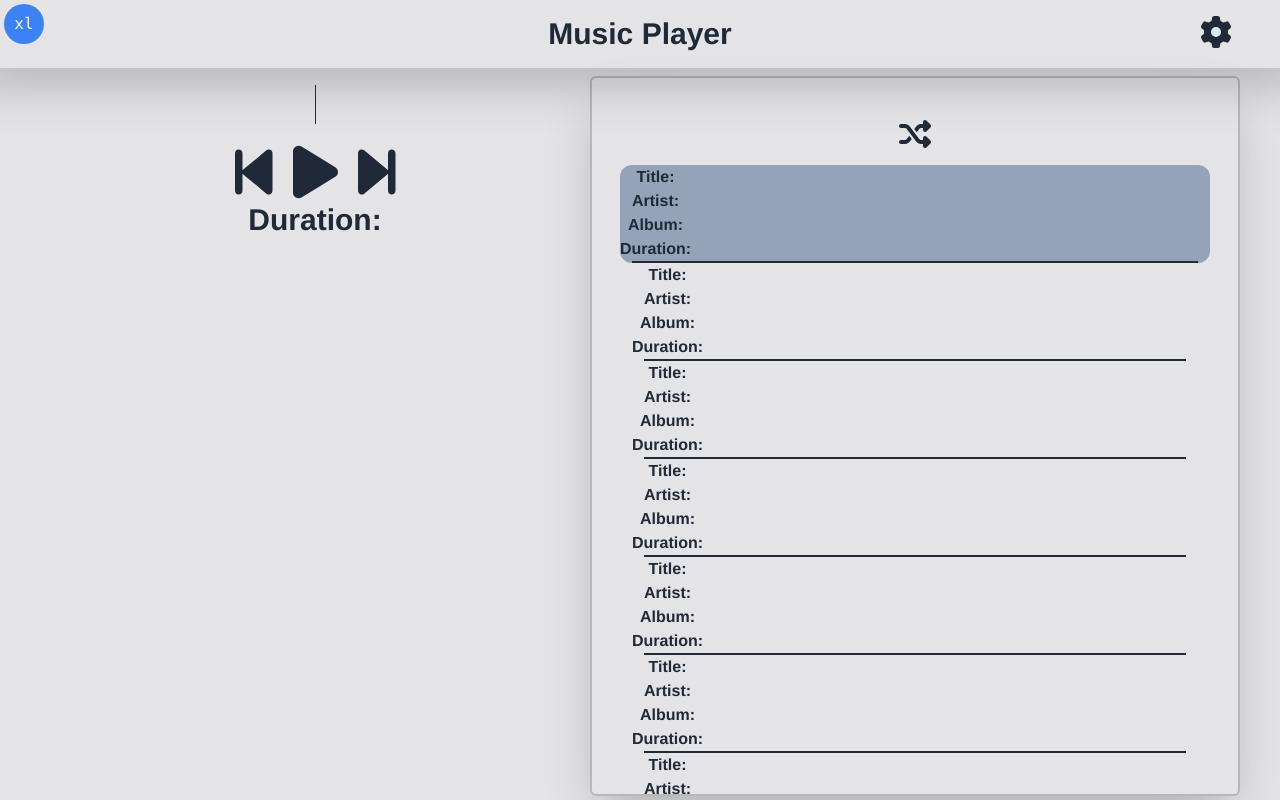
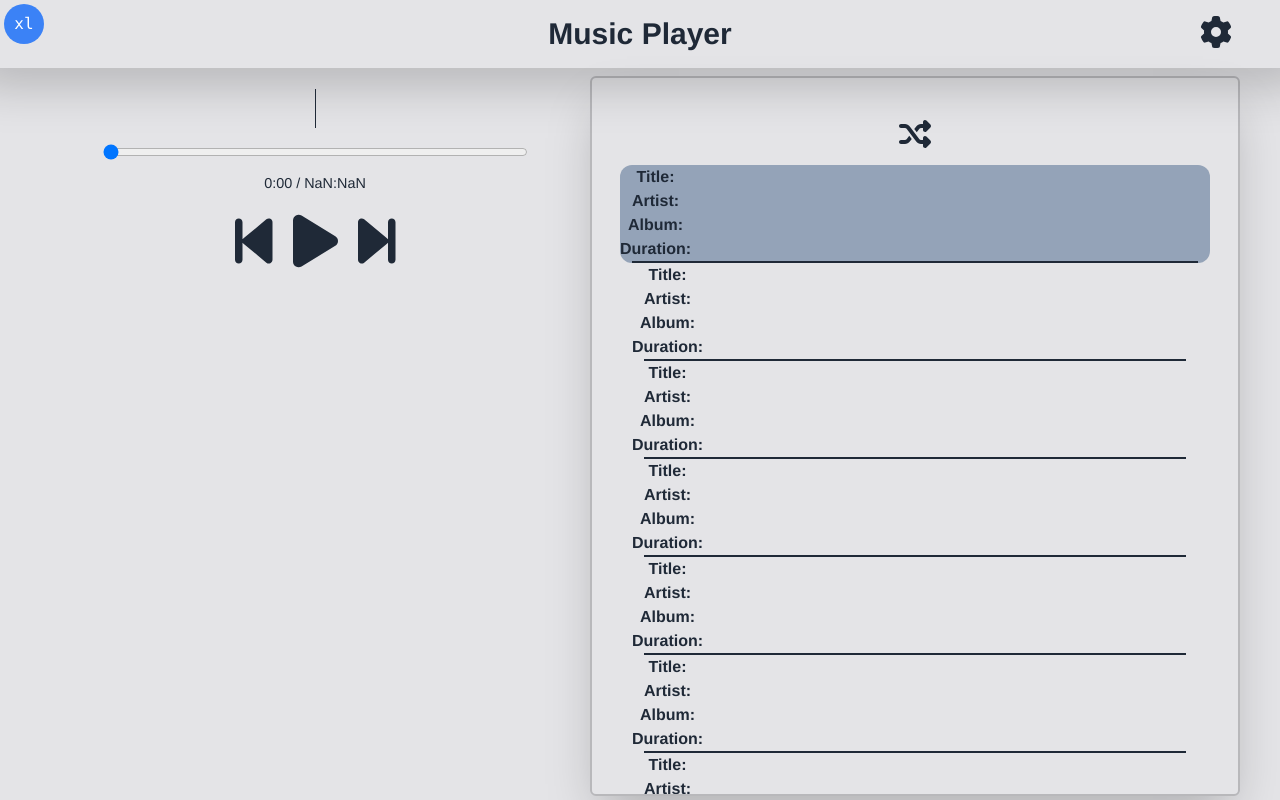
Before and after one commit to ChaceN89/music-player, a Vue app: page / in a window 1280 px wide. Shown: the top 800 px of the page. Built offline with nearby package versions, Linux system fonts and the light colour scheme.

Commit message:
addded range slider for music duration

```diff
--- a/src/assets/styles.css
+++ b/src/assets/styles.css
@@ -27,12 +27,13 @@ body {
 }
 
 .album-container {
-    @apply flex justify-center my-2 ;
+    @apply flex flex-col justify-center items-center my-2 ;
+    width: 100%;
 }
 
 .albumArt {
     @apply w-full max-w-xs md:max-w-md lg:max-w-xl shadow-2xl rounded-md;
-    width: auto;
+    width: 100%; /* Ensure the image takes the full width of the container */
     height: auto;
 }
 
@@ -109,3 +110,51 @@ body {
     background: #e5e7eb; /* Lighter background for the scrollbar track */
     border-radius: 10px; /* Matching the thumb's border radius */
 }
+
+/* Slider styles */
+.duration-slider {
+    display: flex;
+    flex-direction: column;
+    align-items: center;
+    width: 100%;
+    @apply w-11/12 lg:w-5/6 2xl:w-4/6 pt-2
+
+}
+
+.slider {
+    width: 100%;
+}
+
+.time-display {
+    margin-top: 5px;
+    font-size: 0.9rem;
+}
+
+
+.vertical-line::before {
+    content: '';
+    display: inline-block;
+    vertical-align: middle;
+    height: 1.3em; /* Adjust this value to control the height */
+    width: 1px;
+    background-color: currentColor; /* Use the same color as the text */
+    margin: 0 0.5em; /* Adjust the horizontal spacing as needed */
+}
+
+
+.music-player {
+    text-align: center;
+    padding: 20px;
+}
+
+.controls {
+    display: flex;
+    justify-content: center;
+    gap: 20px;
+    margin-top: 10px;
+}
+
+.controls .fa-icon {
+    cursor: pointer;
+    font-size: 1.5rem;
+}
--- a/src/components/BreakPointVisual.vue
+++ b/src/components/BreakPointVisual.vue
@@ -15,7 +15,3 @@ export default {
   name: 'BreakPointVisual'
 };
 </script>
-
-<style scoped>
-/* Add any additional styles if needed */
-</style>
--- a/src/components/DurationSlider.vue
+++ b/src/components/DurationSlider.vue
@@ -1,13 +1,47 @@
 <template>
-
+    <div class="duration-slider">
+      <input
+        type="range"
+        min="0"
+        :max="durationInSeconds"
+        :value="currentTime"
+        @input="updateTime"
+        class="slider"
+      />
+      <div class="time-display">
+        {{ formatTime(currentTime) }} / {{ formatTime(durationInSeconds) }}
+      </div>
+    </div>
 </template>
 
-<script>
-export default {
-
-}
-</script>
-
-<style>
-
-</style>
+  <script>
+  export default {
+    name: 'DurationSlider',
+    props: {
+      currentTime: {
+        type: Number,
+        required: true
+      },
+      duration: {
+        type: String,
+        required: true
+      }
+    },
+    computed: {
+      durationInSeconds() {
+        const [mins, secs] = this.duration.split(':').map(Number);
+        return (mins * 60) + secs;
+      }
+    },
+    methods: {
+      updateTime(event) {
+        this.$emit('update-time', Number(event.target.value));
+      },
+      formatTime(seconds) {
+        const mins = Math.floor(seconds / 60);
+        const secs = Math.floor(seconds % 60).toString().padStart(2, '0');
+        return `${mins}:${secs}`;
+      }
+    }
+  };
+  </script>
--- a/src/components/MusicPlayer.vue
+++ b/src/components/MusicPlayer.vue
@@ -10,7 +10,13 @@
         </p>
       </div>
       <div class="album-container">
-        <img class="albumArt" :src="songInfo.albumArt" alt="Album Art" v-if="songInfo.albumArt" />
+        <img class="albumArt" :src="songInfo.albumArt" alt="Album Art" v-if="songInfo.albumArt" >
+        <img/>
+        <DurationSlider
+          :currentTime="currentTime"
+          :duration="songInfo.duration"
+          @update-time="seekAudio"
+        />
       </div>
     </div>
     <div class="controls">
@@ -18,17 +24,19 @@
       <font-awesome-icon size="2x" class="buttonHover" :icon="isPlaying ? ['fas', 'pause'] : ['fas', 'play']" @click="togglePlayPause" />
       <font-awesome-icon size="2x" class="buttonHover" :icon="['fas', 'forward-step']" @click="nextSong" />
     </div>
-    <p class="text-center"><strong>Duration:</strong> {{ songInfo.duration }}</p>
-    <audio ref="audio" :src="audioSrc" @ended="nextSong"></audio>
+    <audio ref="audio" :src="audioSrc" @timeupdate="updateCurrentTime" @ended="nextSong"></audio>
   </div>
 </template>
 
-
 <script>
 import { extractSongMetadata } from '../functions/getSongInfo';
+import DurationSlider from './DurationSlider.vue';
 
 export default {
   name: 'MusicPlayer',
+  components: {
+    DurationSlider
+  },
   props: {
     currentSong: {
       type: String,
@@ -45,7 +53,8 @@ export default {
         album: '',
         duration: '',
         albumArt: ''
-      }
+      },
+      currentTime: 0,
     };
   },
   watch: {
@@ -102,41 +111,23 @@ export default {
       try {
         const data = await extractSongMetadata(fileName);
         this.songInfo = data;
+        const audio = this.$refs.audio;
+        audio.onloadedmetadata = () => {
+          this.duration = audio.duration;
+        };
       } catch (error) {
         console.error("Error extracting metadata:", error);
       }
+    },
+    updateCurrentTime() {
+      const audio = this.$refs.audio;
+      this.currentTime = audio.currentTime;
+    },
+    seekAudio(newTime) {
+      const audio = this.$refs.audio;
+      audio.currentTime = newTime;
+      this.currentTime = newTime;
     }
   }
 };
 </script>
-
-<style>
-.music-player {
-  text-align: center;
-  padding: 20px;
-}
-.controls {
-  display: flex;
-  justify-content: center;
-  gap: 20px;
-  margin-top: 10px;
-}
-.controls .fa-icon {
-  cursor: pointer;
-  font-size: 1.5rem;
-}
-</style>
-
-
-<style scoped>
-
-.vertical-line::before {
-    content: '';
-    display: inline-block;
-    vertical-align: middle;
-    height: 1.3em; /* Adjust this value to control the height */
-    width: 1px;
-    background-color: currentColor; /* Use the same color as the text */
-    margin: 0 0.5em; /* Adjust the horizontal spacing as needed */
-}
-</style>
--- a/src/components/MusicSettings.vue
+++ b/src/components/MusicSettings.vue
@@ -10,7 +10,3 @@ export default {
   }
 }
 </script>
-
-<style>
-
-</style>
```
